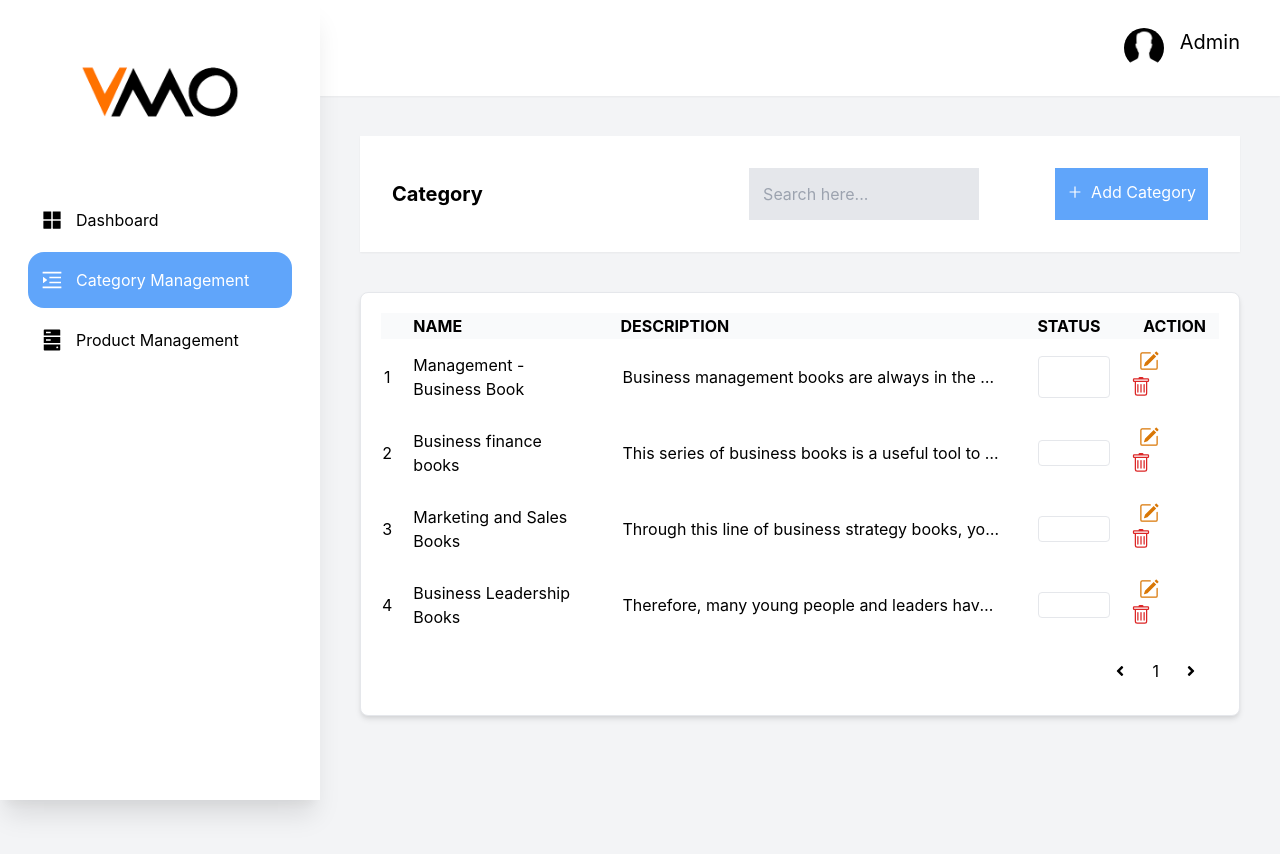
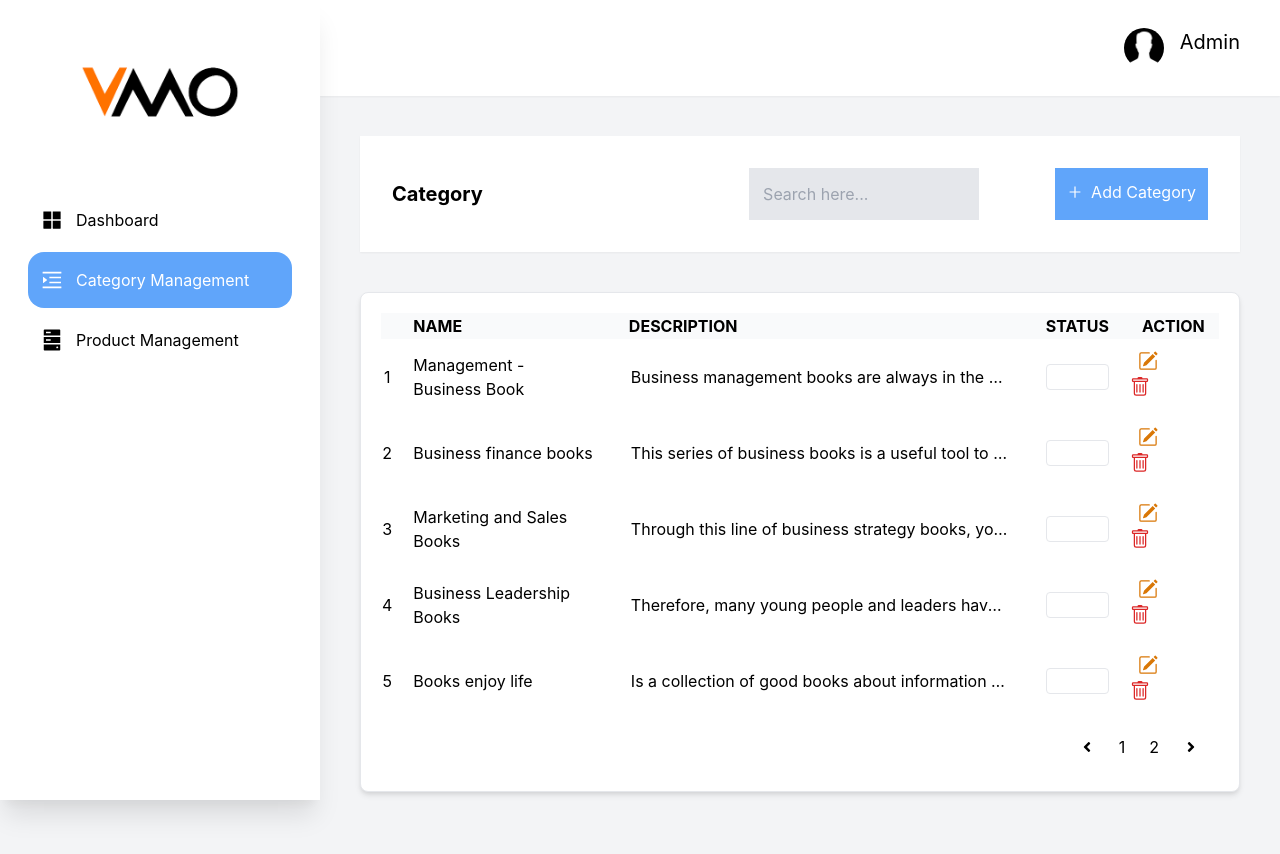
Before and after one commit to locbui95/booke-admin, a React (Create React App) app: page /categories in a window 1280 px wide. Shown: the top 854 px of the page. Built offline with nearby package versions, Linux system fonts and the light colour scheme; data requests are answered from the project's data file.

Commit message:
feature:Integrate API Categories List

```diff
--- a/src/modules/categories/list/constants.ts
+++ /dev/null
@@ -1,32 +0,0 @@
-import Category from "types/category";
-
-export const categories: Category[] = [
-  {
-    id: 1,
-    name: "Management - Business Book",
-    description:
-      "Business management books are always in the group of most searched business books. Because you will have access to general as well as broader knowledge of economics and management. On the other hand, you can grasp some basic foundations of economic groups such as finance, human resources, marketing.",
-    status: false
-  },
-  {
-    id: 2,
-    name: "Business finance books",
-    description:
-      "This series of business books is a useful tool to give you an understanding of the corporate financial system. Because through the compiled knowledge, you can learn how to mobilize and use capital as well as effective cash flow management skills to bring profits to your business.",
-    status: true
-  },
-  {
-    id: 3,
-    name: "Marketing and Sales Books",
-    description:
-      "Through this line of business strategy books, you will learn how to research, analyze and plan closely to bring the value of products, services and corporate brand to potential customers. Above all, you will learn how to come up with creative tactics to maintain the relationship between business and customers.",
-    status: true
-  },
-  {
-    id: 4,
-    name: "Business Leadership Books",
-    description:
-      "Therefore, many young people and leaders have come to this line of business books to learn about how to lead, operate and coordinate with employees to serve the goals that businesses and organizations propose. out. ",
-    status: true
-  }
-];
--- a/src/modules/categories/list/index.tsx
+++ b/src/modules/categories/list/index.tsx
@@ -1,18 +1,29 @@
-import { useState } from "react";
+import { useEffect, useState } from "react";
 import { BsPencilSquare, BsTrash } from "react-icons/bs";
 
+import { RootState } from "store";
+import { useDispatch, useSelector } from "react-redux";
+import { getCategories } from "store/categories/action";
 import Button from "components/button";
 import Spinner from "components/spinner";
 import Table from "components/table";
 import Popup from "components/popup";
 import Category from "types/category";
 import TableHead from "./table-head";
-import { categories } from "./constants";
 
 const ListCategories = () => {
   const [isOpen, setIsOpen] = useState<boolean>(false);
-  const [categoryId, setCategoryId] = useState<number>();
+  const [categoryId, setCategoryId] = useState<number>(1);
   const [isLoading, setIsLoading] = useState<boolean>(false);
+  const { categories, loading } = useSelector(
+    (state: RootState) => state.categories
+  );
+
+  const dispatch = useDispatch();
+
+  useEffect(() => {
+    dispatch(getCategories());
+  }, [dispatch]);
 
   const handleClickClose = (id: number) => {
     setCategoryId(id);
@@ -24,7 +35,7 @@ const ListCategories = () => {
     setIsOpen(false);
     setTimeout(() => {
       setIsLoading(false);
-    }, 2000);
+    }, 1000);
   };
 
   const renderRows = (category: Category) => (
@@ -39,11 +50,11 @@ const ListCategories = () => {
       <td>
         {category.status ? (
           <p className="p-1 text-center border border-[#019707] rounded bg-[#019707] text-xs text-white">
-            Stocking
+            Actived
           </p>
         ) : (
           <p className="p-1 text-center border border-[#fb0b12] rounded bg-[#fb0b12] text-xs text-white">
-            Out of stock
+            Unactived
           </p>
         )}
       </td>
@@ -70,7 +81,9 @@ const ListCategories = () => {
       ) : (
         ""
       )}
-      <Table data={categories} head={<TableHead />} renderRows={renderRows} />
+      {!loading ? (
+        <Table data={categories} head={<TableHead />} renderRows={renderRows} />
+      ) : null}
       <Popup
         message="Are you sure to delete this record ?"
         title="Confirm Information"
--- /dev/null
+++ b/src/store/categories/action.ts
@@ -0,0 +1,21 @@
+import CategoryAPI from "apis/category";
+import { Dispatch } from "redux";
+import {
+  ActionTypes,
+  GET_CATEGORIES,
+  PENDING,
+  REJECTED,
+  DELETE_CATEGORY
+} from "./constant";
+
+const getCategories = () => async (dispatch: Dispatch<ActionTypes>) => {
+  dispatch({ type: PENDING });
+  try {
+    const { data: categories } = await CategoryAPI.getAll();
+    dispatch({ type: GET_CATEGORIES, payload: categories });
+  } catch (error) {
+    dispatch({ type: REJECTED });
+  }
+};
+
+export { getCategories };
--- /dev/null
+++ b/src/store/categories/constant.ts
@@ -0,0 +1,27 @@
+import Category from "types/category";
+
+const PENDING = "PENDING";
+const GET_CATEGORIES = "GET_CATEGORIES";
+const REJECTED = "REJECTED";
+const DELETE_CATEGORY = "DELETE_CATEGORY";
+
+export { PENDING, GET_CATEGORIES, REJECTED, DELETE_CATEGORY };
+
+interface Pending {
+  type: typeof PENDING;
+  payload?: string;
+}
+interface getCategory {
+  type: typeof GET_CATEGORIES;
+  payload: Category[];
+}
+interface Rejected {
+  type: typeof REJECTED;
+  payload?: string;
+}
+interface deleteCategory {
+  type: typeof DELETE_CATEGORY;
+  payload: number;
+}
+
+export type ActionTypes = Pending | Rejected | getCategory | deleteCategory;
--- /dev/null
+++ b/src/store/categories/reducer.ts
@@ -0,0 +1,33 @@
+import Category from "types/category";
+import {
+  PENDING,
+  GET_CATEGORIES,
+  REJECTED,
+  ActionTypes,
+  DELETE_CATEGORY
+} from "./constant";
+
+interface InitialState {
+  loading: boolean;
+  categories: Category[];
+}
+
+const initialState: InitialState = {
+  loading: false,
+  categories: []
+};
+
+const reducer = (state = initialState, action: ActionTypes) => {
+  const { type, payload } = action;
+  switch (type) {
+    case PENDING:
+      return { ...state, loading: true };
+    case GET_CATEGORIES:
+      return { ...state, categories: payload, loading: false };
+    case REJECTED:
+      return { ...state, loading: false };
+    default:
+      return state;
+  }
+};
+export default reducer;
--- a/src/store/index.ts
+++ b/src/store/index.ts
@@ -2,10 +2,14 @@ import { createStore, combineReducers, applyMiddleware } from "redux";
 import { composeWithDevTools } from "redux-devtools-extension";
 import thunk from "redux-thunk";
 
+import category from "./categories/reducer";
+
 const middleware = [thunk];
 
 export const store = createStore(
-  combineReducers({}),
+  combineReducers({
+    categories: category
+  }),
   composeWithDevTools(applyMiddleware(...middleware))
 );
 
```
